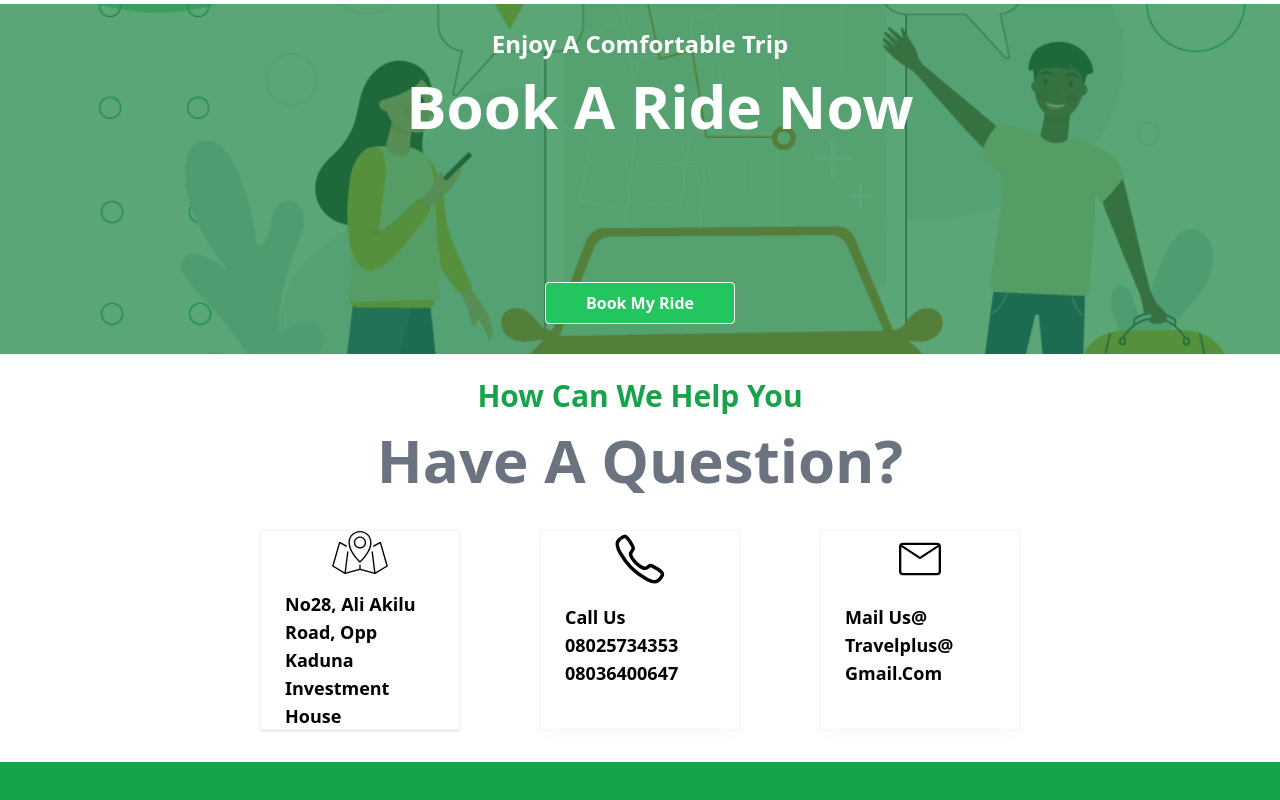
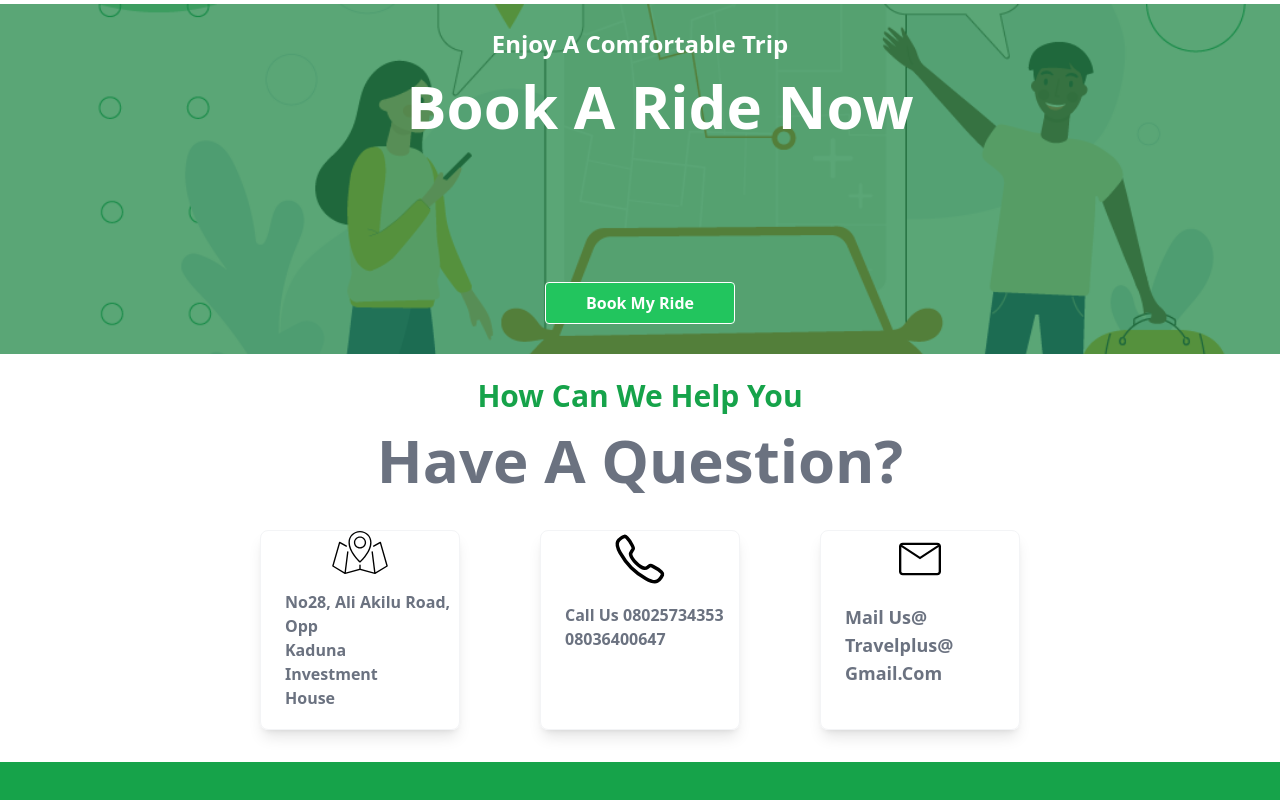
Before and after one commit to techvalleyng/travelplus_landing, a React (Vite) app: page / in a window 1280 px wide. Shown: the part 2152-2952 px from the top of the page. Built offline with nearby package versions, Linux system fonts and the light colour scheme; a web font is replaced by a local one.

Commit message:
modified help component

```diff
--- a/src/components/Helps.tsx
+++ b/src/components/Helps.tsx
@@ -10,15 +10,15 @@ export default function Helps() {
                 <h1 className="text-gray-500 mb-4 font-bold text-6xl">have a question&#63;</h1>
             </div>
             <div className="flex mt-10 capitalize gap-20 items-center justify-center">
-                <div className="flex  flex-col  items-center border w-[200px] h-[200px] border-gray-100 shadow">
+                <div className="flex  flex-col  items-center border w-[200px] h-[200px] border-gray-100 shadow-lg rounded-lg">
                     <img className='w-14' src={maps} alt="" />
-                    <p className="text-lg ml-6 mt-4 font-extrabold">No28, ali akilu road, opp <br />kaduna <br /> investment <br /> house</p>
+                    <p className="text-md ml-6 mt-4 font-extrabold text-gray-500">No28, ali akilu road, opp <br />kaduna <br /> investment <br /> house</p>
                 </div>
-                <div className="flex flex-col  items-center border w-[200px] h-[200px] border-gray-100 shadow-lg shadow-slate-50">
+                <div className="flex flex-col  items-center border w-[200px] h-[200px] border-gray-100 shadow-lg rounded-lg">
                     <img className='w-14' src={call} alt="" />
-                    <p className="text-lg ml-6 mt-4 font-extrabold">call us 08025734353 08036400647</p>
+                    <p className="text-md ml-6 mt-4 font-extrabold text-gray-500">call us 08025734353 08036400647</p>
                 </div>
-                <div className="flex flex-col  items-center border w-[200px] h-[200px] border-gray-100 shadow-lg shadow-slate-50">
+                <div className="flex flex-col  items-center border w-[200px] h-[200px] border-gray-100 shadow-lg rounded-lg text-gray-500">
                     <img className='w-14' src={mail} alt="" />
                     <p className="text-lg ml-6 mt-4 font-extrabold">mail us&#64; travelplus&#64; gmail.com</p>
                 </div>
```
